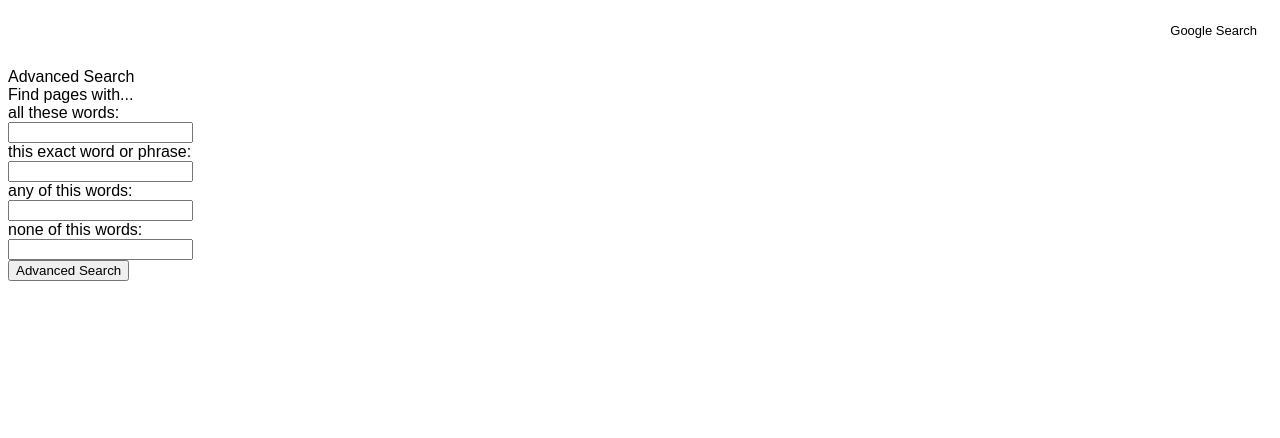
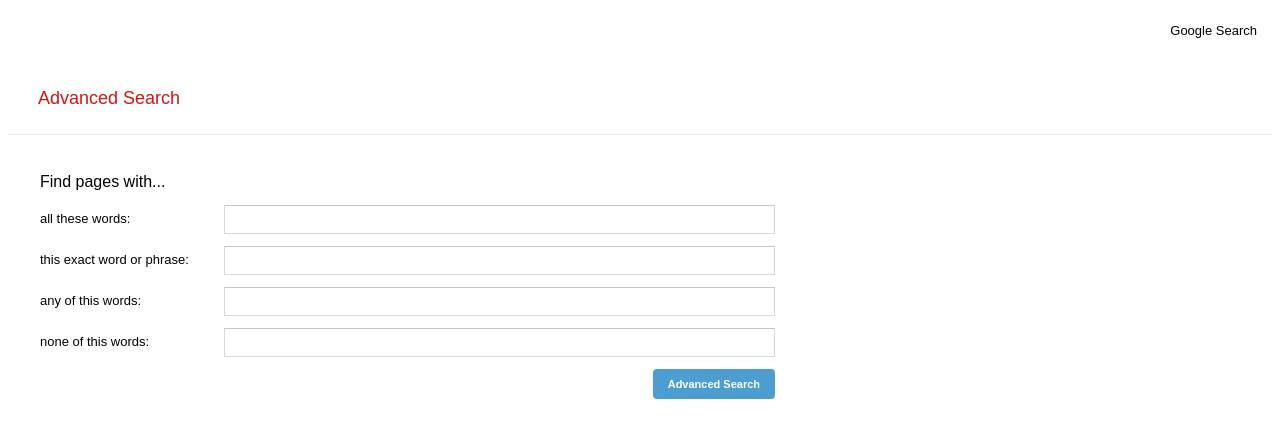
Before and after one commit to stina-83/search, a plain HTML site: page advanced-search.html in a window 1280 px wide. Shown: the top 438 px of the page. Drawn offline with Linux system fonts and the light colour scheme.

Commit message:
add style for advanced search

```diff
--- a/search.css
+++ b/search.css
@@ -91,3 +91,122 @@
         width: 95%;
     }
 }
+
+/* Advanced search style css */
+/* style for label "Advanced Search" */
+#tas {
+    font-size: 18px;
+    color: rgba(216, 17, 17, 0.992);
+    padding: 20px 30px;
+    margin: 0px;
+}
+
+/* style for submit "advanced search" */
+#sas {
+    background-color: rgb(108, 184, 232);
+    color: white;
+    font-size: 11px;
+    font-weight: bold;
+    padding: 9px 15px;
+    border-radius: 4px;
+    border: none;
+    display:block;
+    margin: auto;
+}
+
+#sas:hover {
+    background-color: rgb(44, 158, 229);
+}
+
+#sas:active {
+    border: 3px double white;
+}
+
+/* Advanced search style css */
+#das {
+    margin: 20px 0px;
+}
+
+/* style for label "Advanced Search" */
+#tas {
+    font-size: 18px;
+    color: rgb(213, 20, 20);
+    padding: 20px 30px;
+}
+
+/* style for border line inside the form */
+#frm {
+    margin: 25px 0px;
+    padding: 20px 20px 60px 20px;
+    border-top: 1px solid rgba(237, 230, 230);
+    border-bottom: 1px solid rgba(237, 230, 230);
+}
+
+#container {
+    margin: 10px 0px;
+}
+
+.row {
+    display: block;
+}
+
+/* font size for find page with... */
+#fpw {
+    font-size: 16px;
+}
+
+.cfpw {
+    display: inline-block;
+    padding: 8px 12px;
+}
+
+/* padding for column-1 */
+.col-1 {
+    font-size: 13px;
+    width: 190px;
+    padding: 12px;
+    float: left; /* to make column1 and column2 display in one row */
+}
+
+/* padding for column-2 */
+.col-2 {
+    font-size: 14px;
+    padding: 6px;
+    margin-left: 190px;
+    width: 46%;
+    min-width: 240px;
+}
+
+/* style for input text width 570px */
+.col-2 input[type=text] {
+    width: 100%;
+    border: 1px solid rgba(212, 208, 208, 0.828);
+    border-top: 1px solid rgb(200, 194, 194);
+    padding: 6px;
+}
+
+.col-2 input[type=text]:focus {
+    outline: none;
+    border: 1px solid rgb(55, 176, 216);
+}
+
+/* style for submit button */
+#sas {
+    background-color: rgb(76, 157, 208);
+    color: white;
+    font-size: 11px;
+    font-weight: bold;
+    padding: 9px 15px;
+    border-radius: 4px;
+    border: none;
+    display:block;
+    float: right;
+}
+
+#sas:hover {
+    background-color: rgb(38, 138, 200);
+}
+
+#sas:active {
+    border: 3px double white;
+}
```
